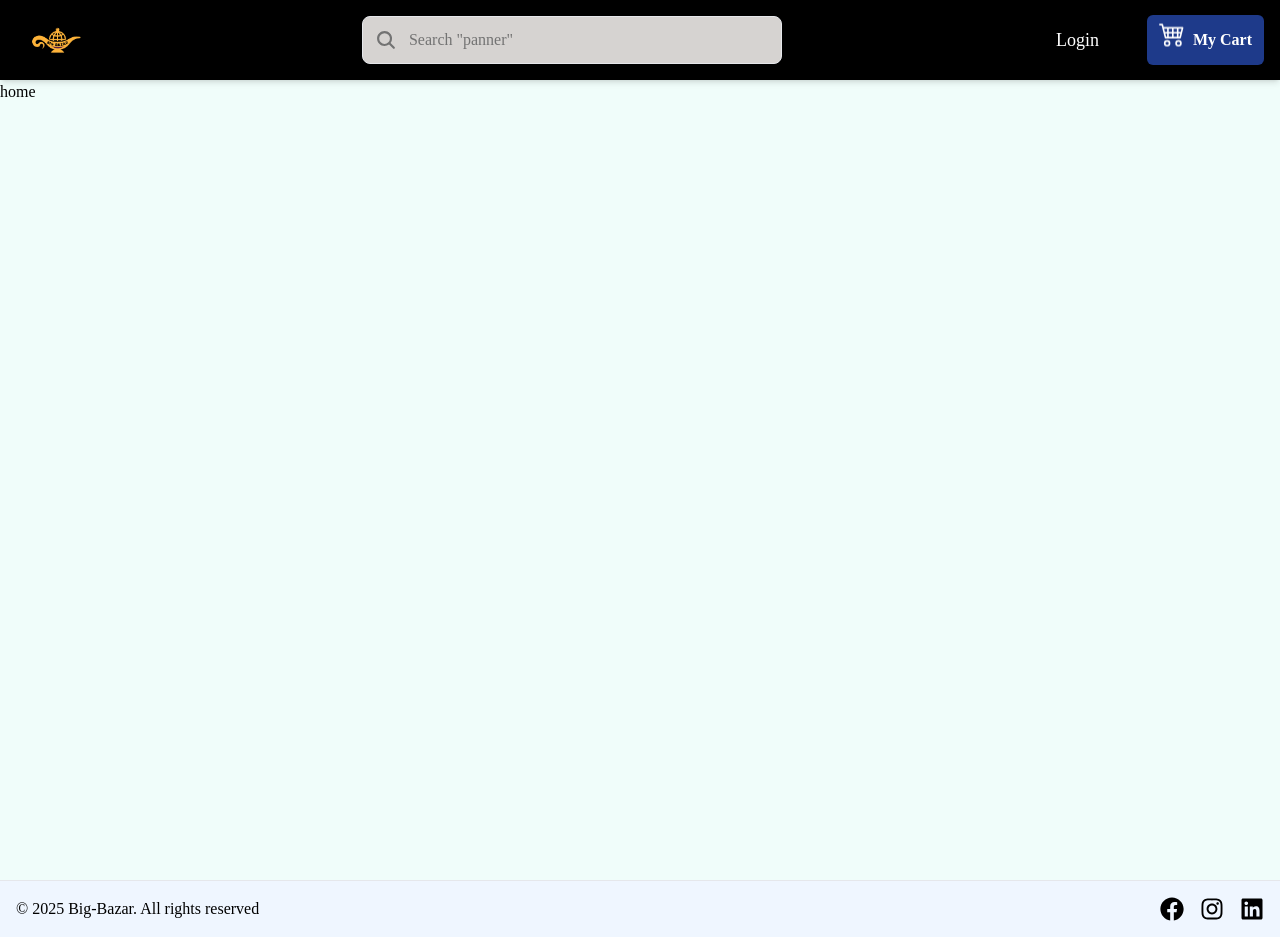
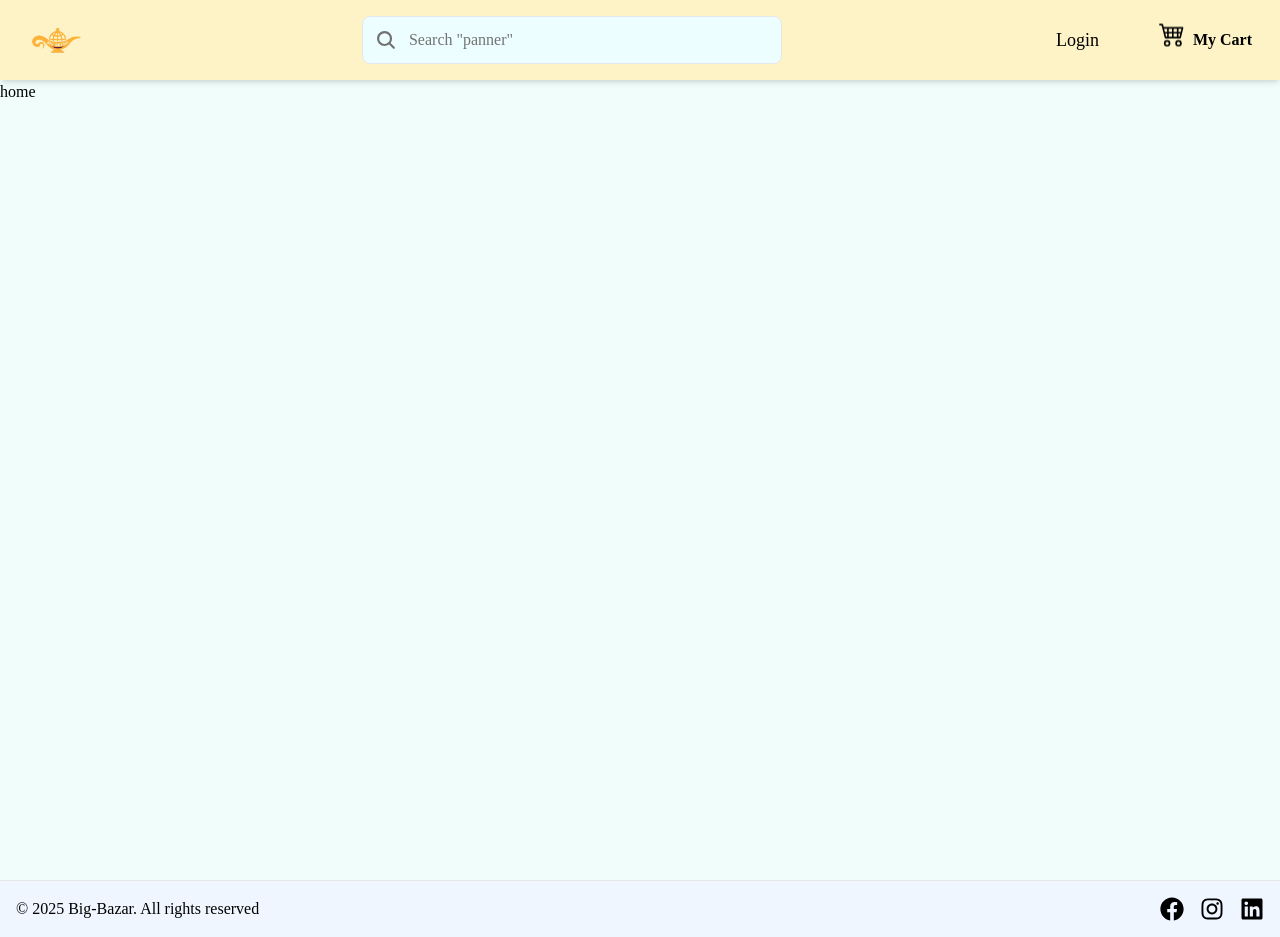
Before and after one commit to shahriar2880/big-bazar, a React (Vite) app in the folder client/: page / in a window 1280 px wide. Built offline with nearby package versions, Linux system fonts and the light colour scheme; no server answers.

Commit message:
change header color

```diff
--- a/client/src/App.css
+++ b/client/src/App.css
@@ -1,3 +1,14 @@
-home{
-    position: relative;
+/*
+header.sticky{
+    position: fixed;
+    top: 0;
+    left: 0;
+    width: 100%;
+    background: var(--color-black);
+    animation: smoothly 1s forwards;
+    z-index: 9999;
+} */
+
+button .my-cart{
+    background: ffb5a7;
 }
--- a/client/src/component/Header.jsx
+++ b/client/src/component/Header.jsx
@@ -33,7 +33,7 @@ const Header = () => {
   // }
   return (
     //header tag use for seo frendly
-    <header className="h-30 w-full min-w-[1px] sticky py-2 px-4 lg:h-22 lg:shadow-md top-0 flex flex-col justify-center gap-1 bg-black text-white overflow-visible">
+    <header className="h-30 w-full min-w-[1px] sticky py-2 px-4 lg:h-22 lg:shadow-md top-0 flex flex-col justify-center gap-1 bg-amber-100 text-black overflow-visible">
       {!(isSearchPage && isMobile) && (
         <div className="container mx-auto flex items-center h-full flexcol justify-between">
           {/* logo */}
@@ -92,7 +92,7 @@ const Header = () => {
                   Login
                 </button>
               )}
-              <button className="flex items-center gap-2 p-3 rounded-md bg-blue-900">
+              <button className="flex items-center gap-2 p-3 rounded-md my-cart">
                 <div className="animate-bounce">
                   <BsCart4 size={26} />
                 </div>
--- a/client/src/component/Search.jsx
+++ b/client/src/component/Search.jsx
@@ -31,7 +31,7 @@ const Search = () => {
     }
 
   return (
-    <div className='w-full  search  min-w-[300px] lg:min-w-[420px] h-11 lg:h-12 rounded-lg border overflow-hidden flex items-center text-neutral-500 bg-stone-300 group focus-within:border-primary-200 '>
+    <div className='w-full  search  min-w-[300px] lg:min-w-[420px] h-11 lg:h-12 rounded-lg border overflow-hidden flex items-center text-neutral-500 bg-cyan-50 group focus-within:border-primary-200 '>
         <div>
             {
                 (isMobile && isSearchPage ) ? (
```
